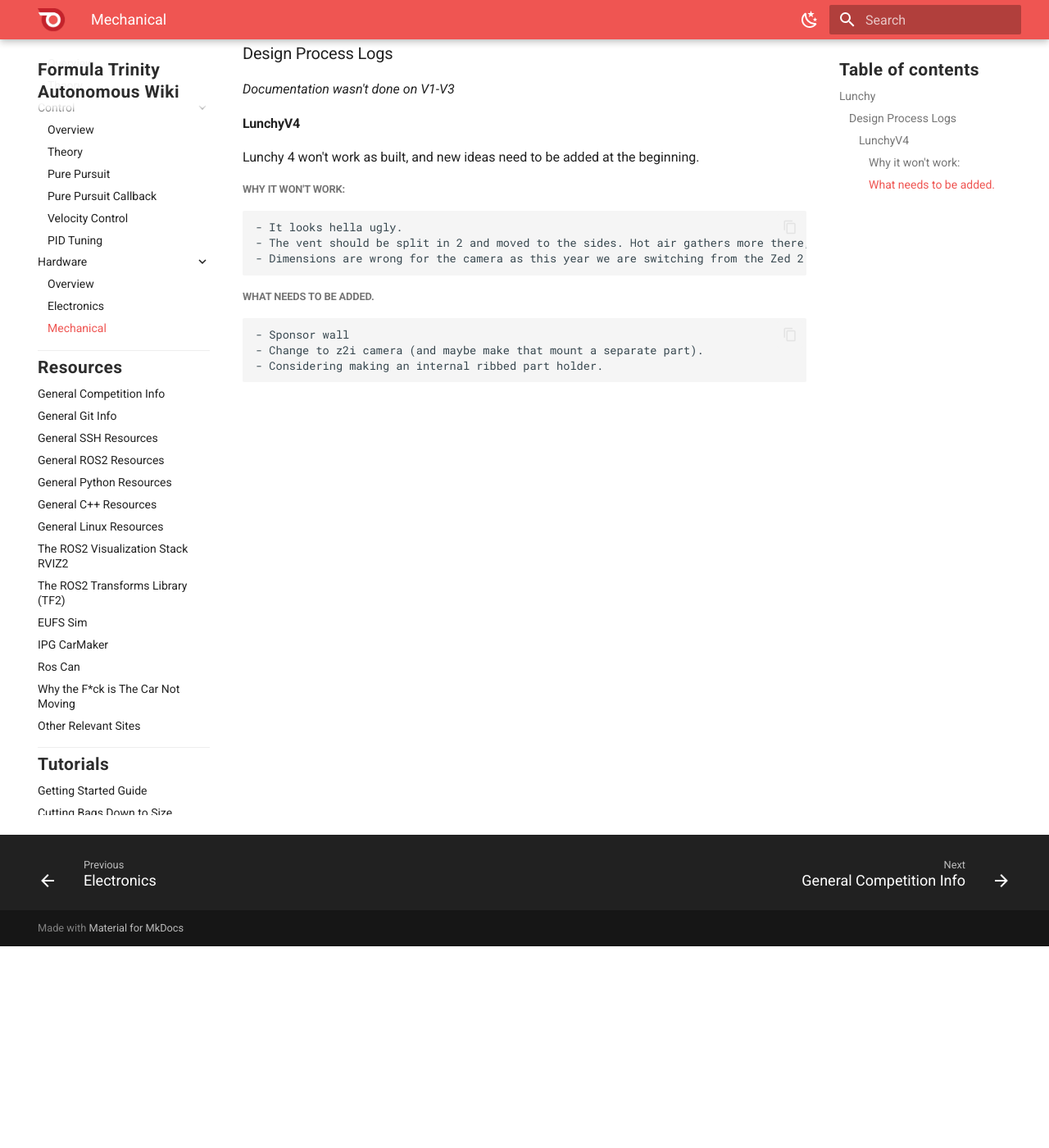
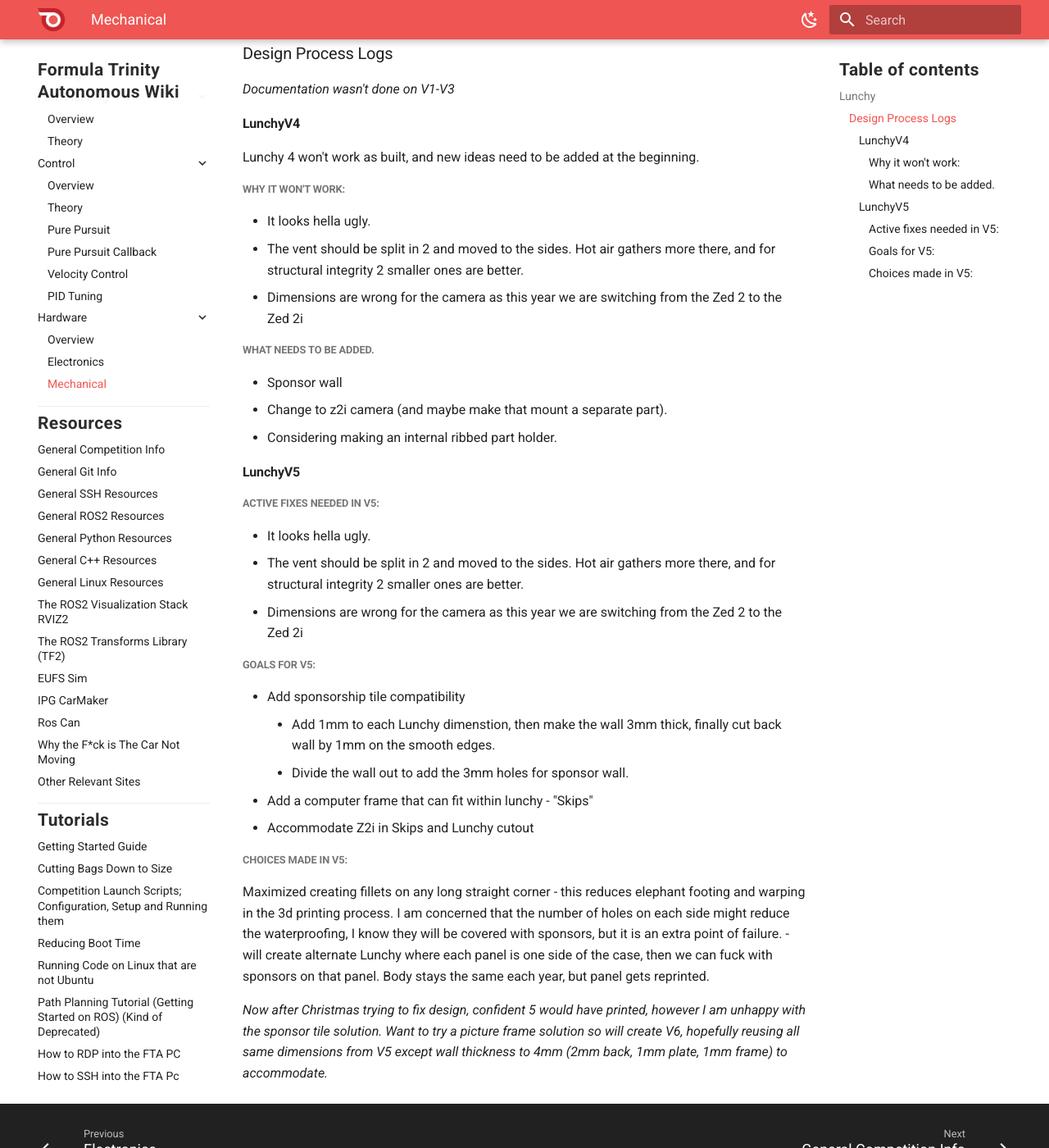
Before and after one commit to FT-Autonomous/ft_docs_2.0, an MkDocs documentation site: the page built from docs/departments/hardware/mechanical.md, in a window 1280 px wide and 1400 px high, scrolled down 246 px. Shown: the whole window at 82% size. Built offline with MkDocs 1.6.1 and Material for MkDocs 9.7.7, drawn with Linux system fonts in a browser that asks for light colours.

Commit message:
Hardware - adding more Lunchy

```diff
--- a/docs/departments/hardware/mechanical.md
+++ b/docs/departments/hardware/mechanical.md
@@ -9,11 +9,34 @@ RIGBY GO VROOM (TO BE ADDED LATER)
 #### LunchyV4
 Lunchy 4 won't work as built, and new ideas need to be added at the beginning.
 ##### Why it won't work:
-    - It looks hella ugly.
-    - The vent should be split in 2 and moved to the sides. Hot air gathers more there, and for structural integrity 2 smaller ones are better.
-    - Dimensions are wrong for the camera as this year we are switching from the Zed 2 to the Zed 2i
+- It looks hella ugly.
+- The vent should be split in 2 and moved to the sides. Hot air gathers more there, and for structural integrity 2 smaller ones are better.
+- Dimensions are wrong for the camera as this year we are switching from the Zed 2 to the Zed 2i
 
 ##### What needs to be added.
-    - Sponsor wall
-    - Change to z2i camera (and maybe make that mount a separate part).
-    - Considering making an internal ribbed part holder.
+- Sponsor wall
+- Change to z2i camera (and maybe make that mount a separate part).
+- Considering making an internal ribbed part holder.
+
+#### LunchyV5
+##### Active fixes needed in V5:
+- It looks hella ugly.
+- The vent should be split in 2 and moved to the sides. Hot air gathers more there, and for structural integrity 2 smaller ones are better.
+- Dimensions are wrong for the camera as this year we are switching from the Zed 2 to the Zed 2i
+
+
+##### Goals for V5:
+- Add sponsorship tile compatibility
+	- Add 1mm to each Lunchy dimenstion, then make the wall 3mm thick, finally cut back wall by 1mm on the smooth edges.
+	- Divide the wall out to add the 3mm holes for sponsor wall.
+- Add a computer frame that can fit within lunchy - "Skips"
+- Accommodate Z2i in Skips and Lunchy cutout
+
+##### Choices made in V5:
+Maximized creating fillets on any long straight corner - this reduces elephant footing and warping in the 3d printing process.
+I am concerned that the number of holes on each side might reduce the waterproofing, I know they will be covered with sponsors, but it is an extra point of failure.
+        - will create alternate Lunchy where each panel is one side of the case, then we can fuck with sponsors on that panel. Body stays the same each year, but panel gets reprinted.
+
+
+*Now after Christmas trying to fix design, confident 5 would have printed, however I am unhappy with the sponsor tile solution.*
+*Want to try a picture frame solution so will create V6, hopefully reusing all same dimensions from V5 except wall thickness to 4mm (2mm back, 1mm plate, 1mm frame) to accommodate.*
```
